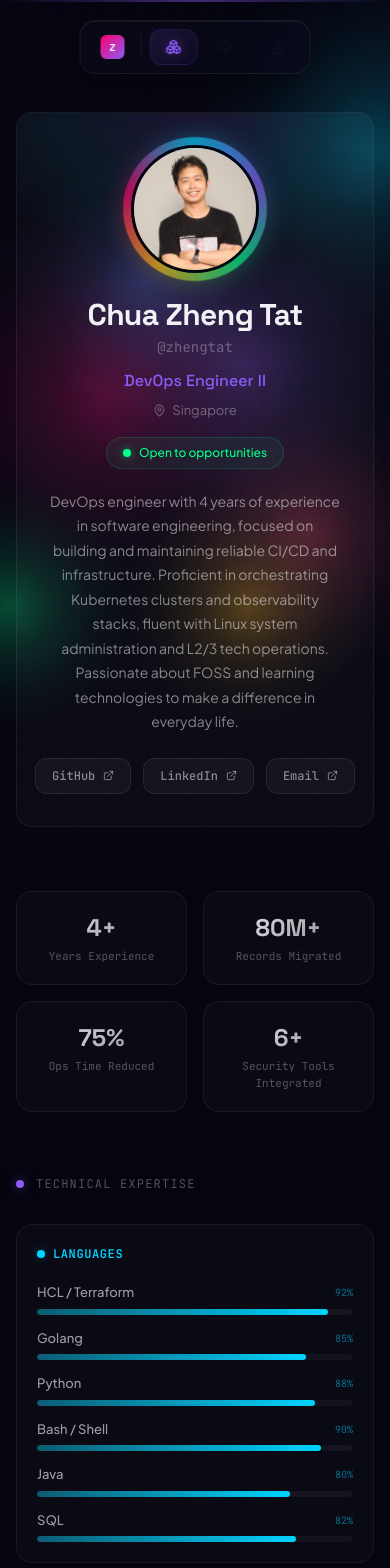
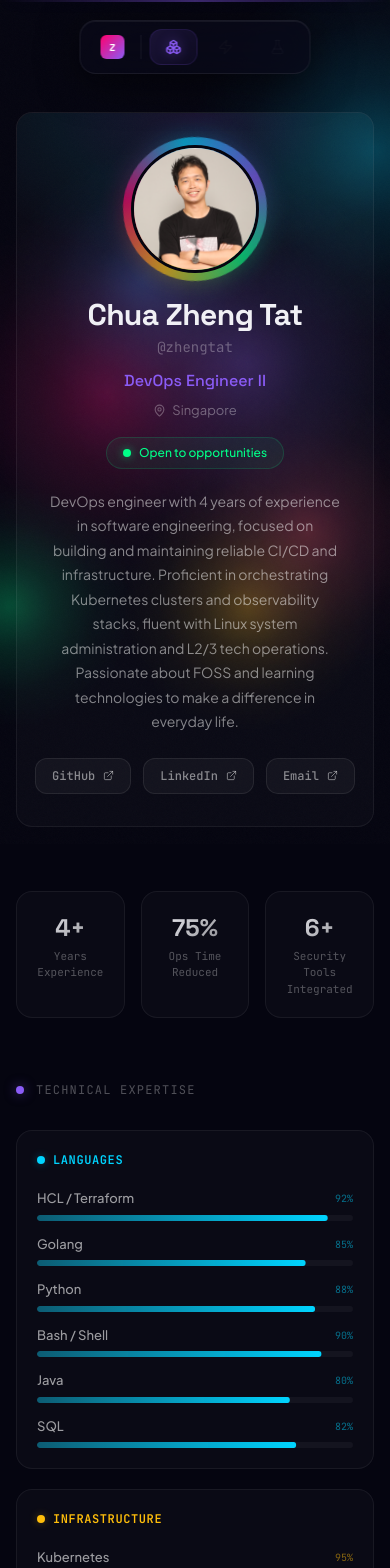
Before and after one commit to ztchua/blog, a React (Vite) app: page / in a window 390 px wide. Shown: the top 1568 px of the page. Built offline with nearby package versions, Linux system fonts and the light colour scheme.

Commit message:
fix(bar): mobile-view not loading

```diff
--- a/src/app/components/canvas/ResumeCanvas.tsx
+++ b/src/app/components/canvas/ResumeCanvas.tsx
@@ -143,7 +143,6 @@ const CERTIFICATIONS = [
 
 const STATS = [
   { value: '4+', label: 'Years Experience' },
-  { value: '80M+', label: 'Records Migrated' },
   { value: '75%', label: 'Ops Time Reduced' },
   { value: '6+', label: 'Security Tools Integrated' },
 ];
@@ -233,10 +232,12 @@ function SkillBar({ label, level, color }: { label: string; level: number; color
           style={{
             background: `linear-gradient(90deg, ${color}60, ${color})`,
             boxShadow: hovered ? `0 0 12px ${color}50` : 'none',
+            width: '100%',
+            transformOrigin: 'left',
           }}
-          initial={{ width: 0 }}
-          whileInView={{ width: `${level * 100}%` }}
-          viewport={{ once: true, margin: '-50px' }}
+          initial={{ scaleX: 0 }}
+          whileInView={{ scaleX: level }}
+          viewport={{ once: true }}
           transition={{ duration: 0.8, ease: [0.16, 1, 0.3, 1] }}
         />
       </div>
@@ -418,7 +419,7 @@ export function ResumeCanvas() {
         initial={{ opacity: 0, y: 16 }}
         animate={{ opacity: 1, y: 0 }}
         transition={{ delay: 0.15, duration: 0.5, ease: [0.16, 1, 0.3, 1] }}
-        className="grid grid-cols-2 sm:grid-cols-4 gap-4 mb-16"
+        className="grid grid-cols-3 gap-4 mb-16"
       >
         {STATS.map((stat, i) => (
           <GlassCard key={stat.label} className="p-5 text-center">
```
